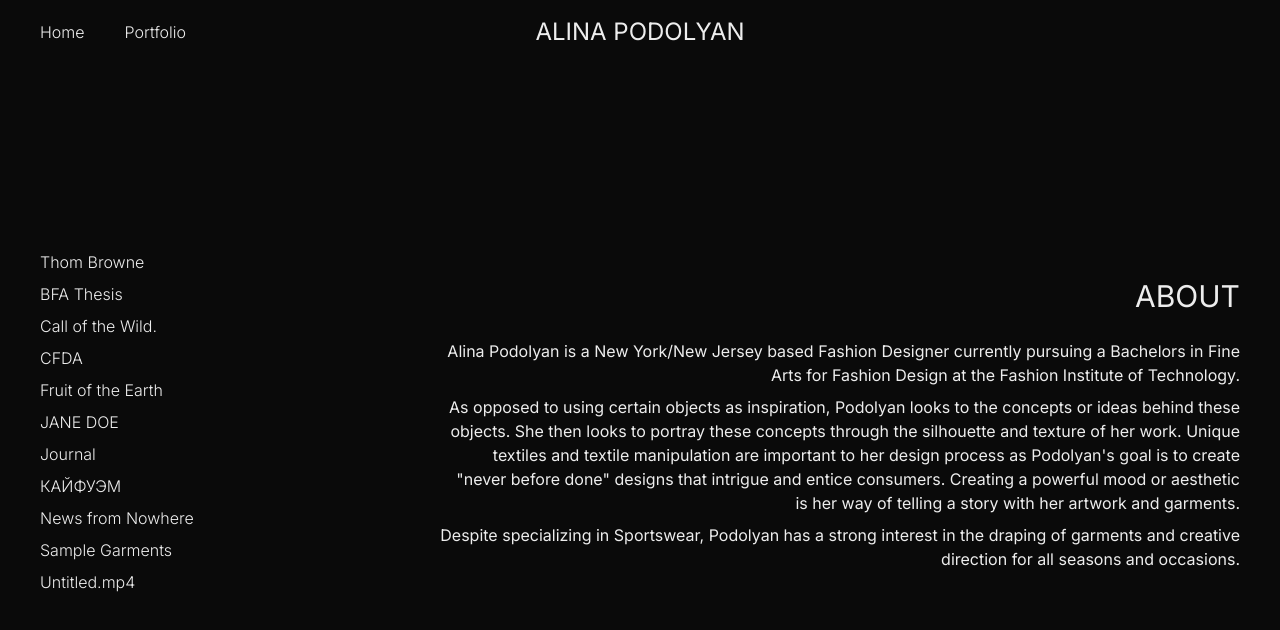
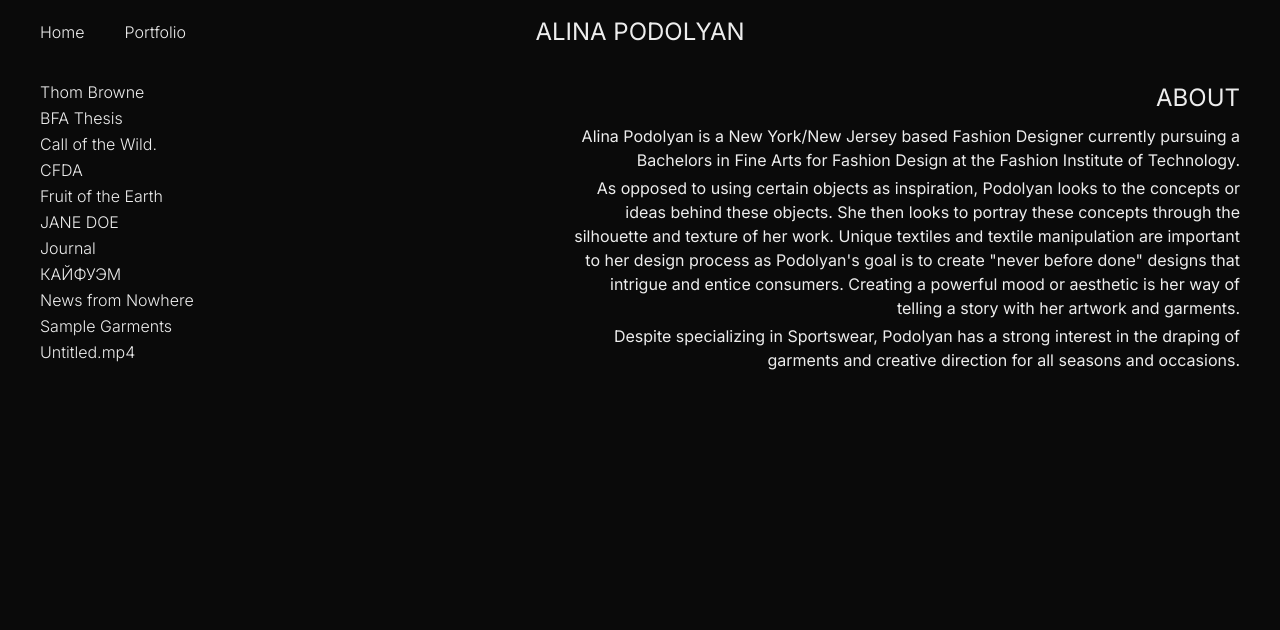
Before and after one commit to marlawn/alina-portfolio, a Next.js app: page /portfolio in a window 1280 px wide. Shown: the top 630 px of the page. Built offline with nearby package versions, Linux system fonts and the light colour scheme.

Commit message:
CSS changes per Alina's feedback

```diff
--- a/src/app/navigation.tsx
+++ b/src/app/navigation.tsx
@@ -8,7 +8,7 @@ export const Navigation = () => {
   const pathname = usePathname();
 
   return (
-    <nav className="relative w-full">
+    <nav className="relative w-full mb-4">
       <div className="w-full hidden gap-10 sm:flex items-center justify-between">
         <div className="flex gap-10">
           <Link href="/" className="menu-item">
@@ -21,7 +21,7 @@ export const Navigation = () => {
       </div>
 
       {pathname !== "/" && (
-        <h3 className="absolute left-1/2 top-1/2 -translate-x-1/2 -translate-y-1/2">
+        <h3 className="absolute left-1/2 top-1/2 -translate-x-1/2 -translate-y-1/2 max-sm:hidden">
           ALINA PODOLYAN
         </h3>
       )}
--- a/src/app/portfolio/page.tsx
+++ b/src/app/portfolio/page.tsx
@@ -8,21 +8,19 @@ import React from "react";
 
 export default function Portfolio() {
   return (
-    <div className="h-full w-full flex justify-between sm:items-center items-start">
-      <section className="flex flex-col gap-2 flex-1 max-sm:hidden">
+    <div className="h-full w-full flex justify-between items-start">
+      <section className="flex flex-col gap-0.5 flex-4 max-sm:hidden">
         {portfolioItems.map((item: TPortfolioItem) => (
-          <Link
-            key={item.link}
-            href={`/portfolio/${item.link}`}
-            className="menu-item"
-          >
-            {item.title}
-          </Link>
+          <div key={item.link}>
+            <Link href={`/portfolio/${item.link}`} className="menu-item">
+              {item.title}
+            </Link>
+          </div>
         ))}
       </section>
-      <section className="flex flex-col items-end gap-5 flex-2">
-        <h2>ABOUT</h2>
-        <div className="flex flex-col gap-2">
+      <section className="flex flex-col items-end gap-2 flex-5">
+        <h3>ABOUT</h3>
+        <div className="flex flex-col gap-1 max-sm:gap-4">
           {aboutMeSection.map((paragraph, index) => (
             <p key={index} className="text-end">
               {paragraph}
```
